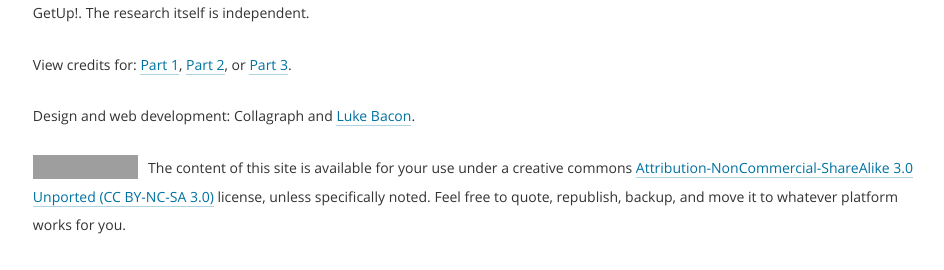
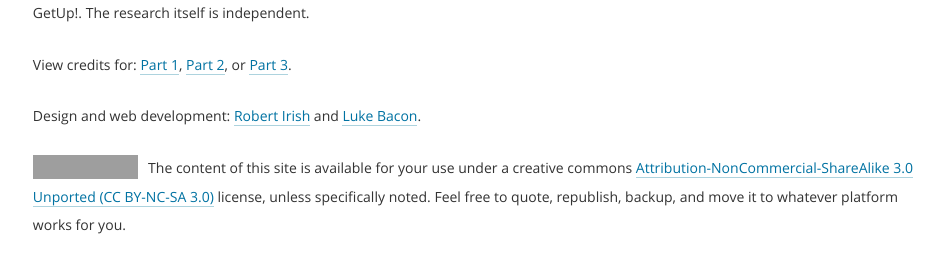
Before and after one commit to investigate/sceptical-climate, a Jekyll site: the page built from index.html, in a window 1280 px wide, cut to the strip 1558-1828 px from the top of the page. Shown: the whole strip, without its empty margins (142-1086 px from the left). Built offline with Jekyll 4.4.1, drawn with Linux system fonts in a browser that asks for light colours; nearby versions of some CDN libraries; Markdown is read by kramdown in place of the engine named in the settings; grey boxes are pictures that could not be loaded.

Commit message:
Add link to Rob's work

```diff
--- a/_includes/footer.html
+++ b/_includes/footer.html
@@ -14,7 +14,7 @@
               <a href="{{ site.baseurl }}/part-2/credits/">Part 2</a>, or
               <a href="{{ site.baseurl }}/part-3/credits/">Part 3</a>.
             </p>
-            <p>Design and web development: Collagraph and <a href="https://equivalentideas.com">Luke Bacon</a>.</p>
+            <p>Design and web development: <a href="https://robertirishdesign.com/">Robert Irish</a> and <a href="https://equivalentideas.com">Luke Bacon</a>.</p>
         </section>
         <section>
             <a href="http://creativecommons.org/licenses/by-nc-sa/3.0/" rel="license" class="license-viz"><img src="https://i.creativecommons.org/l/by-nc-sa/3.0/88x31.png" alt="Creative Commons License"></a>
```
